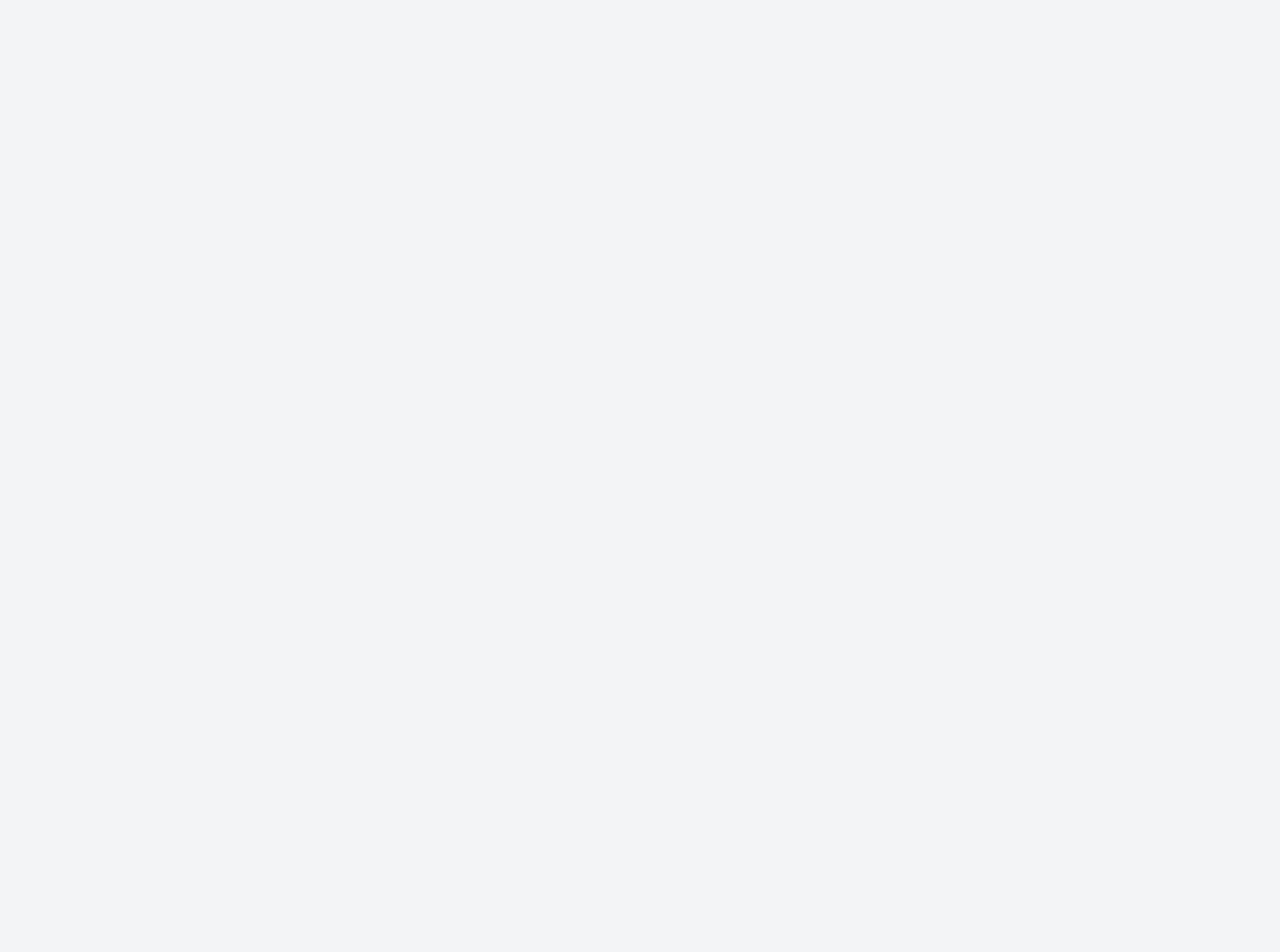
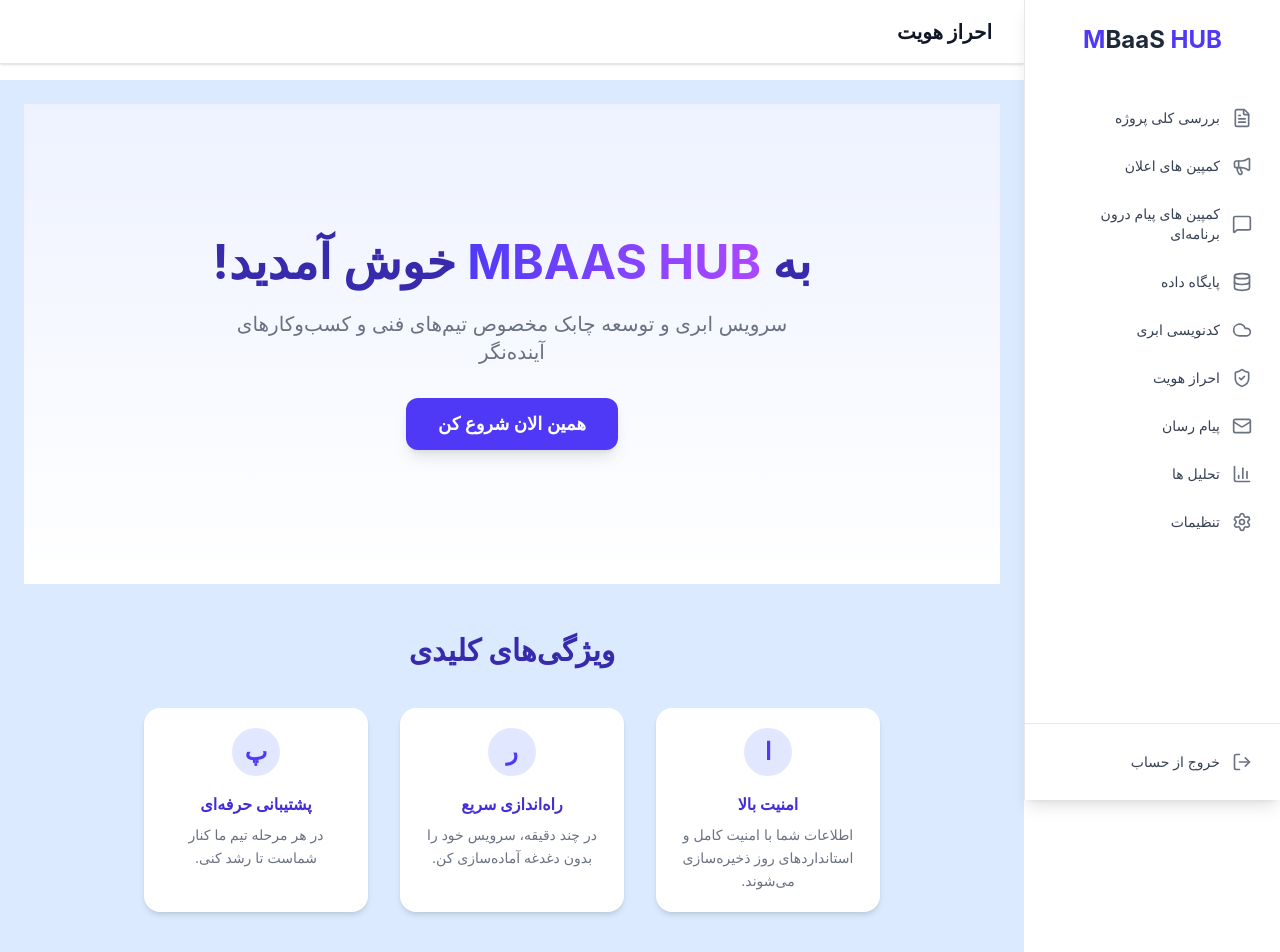
Before and after one commit to KasraJamei/mbaashub-next, a Next.js app: page /main in a window 1280 px wide. Before the commit this address had no page. Shown: the top 952 px of the page. Before the commit the page ends 800 px from the top, so only its background shows below. Built offline with nearby package versions, Linux system fonts and the light colour scheme.

Commit message:
feat: landing pages

```diff
--- /dev/null
+++ b/app/components/LandingFeatures.tsx
@@ -0,0 +1,21 @@
+export default function LandingFeatures() {
+    const features = [
+        { title: "امنیت بالا", desc: "اطلاعات شما با امنیت کامل و استانداردهای روز ذخیره‌سازی می‌شوند." },
+        { title: "راه‌اندازی سریع", desc: "در چند دقیقه، سرویس خود را بدون دغدغه آماده‌سازی کن." },
+        { title: "پشتیبانی حرفه‌ای", desc: "در هر مرحله تیم ما کنار شماست تا رشد کنی." },
+    ];
+    return (
+        <section className="py-12 px-4 max-w-3xl mx-auto">
+            <h2 className="text-2xl sm:text-3xl font-bold text-center mb-10 text-indigo-800">ویژگی‌های کلیدی</h2>
+            <div className="grid gap-8 sm:grid-cols-3">
+                {features.map(f => (
+                    <div key={f.title} className="bg-white rounded-2xl p-5 shadow-md flex flex-col items-center text-center">
+                        <span className="w-12 h-12 bg-indigo-100 rounded-full mb-4 flex items-center justify-center text-indigo-600 font-bold text-2xl">{f.title[0]}</span>
+                        <h3 className="font-bold mb-2 text-indigo-700">{f.title}</h3>
+                        <p className="text-gray-500 text-sm leading-relaxed">{f.desc}</p>
+                    </div>
+                ))}
+            </div>
+        </section>
+    );
+}
--- /dev/null
+++ b/app/components/LandingFooter.tsx
@@ -0,0 +1,7 @@
+export default function LandingFooter() {
+    return (
+        <footer className="text-center pt-10 pb-6 text-gray-400 text-xs">
+            {`© ${new Date().getFullYear()} MBAAS HUB`}
+        </footer>
+    );
+}
--- /dev/null
+++ b/app/components/LandingHero.tsx
@@ -0,0 +1,18 @@
+export default function LandingHero() {
+    return (
+        <section className="min-h-[60vh] flex flex-col justify-center items-center text-center py-14 bg-gradient-to-b from-indigo-50 to-white">
+            <h1 className="text-3xl sm:text-5xl font-bold text-indigo-800 mb-6">
+                به <span className="bg-gradient-to-r from-indigo-600 to-purple-500 bg-clip-text text-transparent">MBAAS HUB</span> خوش آمدید!
+            </h1>
+            <p className="max-w-xl mx-auto text-gray-500 text-lg sm:text-xl mb-8">
+                سرویس ابری و توسعه چابک مخصوص تیم‌های فنی و کسب‌وکارهای آینده‌نگر
+            </p>
+            <a
+                href="/main/dashboard"
+                className="inline-block px-8 py-3 bg-indigo-600 hover:bg-indigo-700 transition rounded-xl text-white font-semibold text-lg shadow-lg"
+            >
+                همین الان شروع کن
+            </a>
+        </section>
+    );
+}
--- a/app/components/Layout/Sidebar.tsx
+++ b/app/components/Layout/Sidebar.tsx
@@ -43,7 +43,7 @@
             {/* Hamburger Button - فقط در موبایل نمایش داده می‌شود */}
             <button
                 onClick={toggleMobileMenu}
-                className="fixed top-4 right-4 z-[60] p-2 rounded-lg bg-white border border-gray-200 shadow-sm md:hidden hover:bg-gray-50 transition-colors"
+                className="fixed top-4 right-4 z-60 p-2 rounded-lg bg-white border border-gray-200 shadow-sm md:hidden hover:bg-gray-50 transition-colors"
                 style={{ cursor: 'pointer' }}
             >
                 {isMobileMenuOpen ? (
@@ -56,7 +56,7 @@
             {/* Backdrop برای موبایل */}
             {isMobileMenuOpen && (
                 <div
-                    className="fixed inset-0 bg-black/40 z-[45] md:hidden"
+                    className="fixed inset-0 bg-black/40 z-45 md:hidden"
                     onClick={closeMobileMenu}
                 />
             )}
--- a/app/contexts/RolesContext.tsx
+++ b/app/contexts/RolesContext.tsx
@@ -31,7 +31,6 @@
     const [roles, setRoles] = useState<Role[]>(defaultRoles);
     const [mounted, setMounted] = useState(false);
 
-    // eslint-disable-next-line react-hooks/exhaustive-deps
     useEffect(() => {
         setMounted(true);
     }, []);
--- a/app/layout.tsx
+++ b/app/layout.tsx
@@ -1,4 +1,3 @@
-// app/layout.tsx
 import React from 'react';
 import './globals.css';
 
--- a/app/main/identity-roles/page.tsx
+++ b/app/main/identity-roles/page.tsx
@@ -282,7 +282,7 @@
             </div>
 
             {showModal && (
-                <div className="fixed inset-0 z-[200] flex items-center justify-center p-3 sm:p-4 bg-black/60 animate-fadeIn backdrop-blur-sm" onClick={handleBackdropClick}>
+                <div className="fixed inset-0 z-200 flex items-center justify-center p-3 sm:p-4 bg-black/60 animate-fadeIn backdrop-blur-sm" onClick={handleBackdropClick}>
                     <div className="bg-white rounded-2xl p-5 sm:p-6 md:p-8 w-full max-w-lg max-h-[90vh] overflow-y-auto shadow-2xl animate-scaleIn">
                         <div className="flex justify-between items-center mb-6 sm:mb-8 pb-3 sm:pb-4 border-b border-gray-100">
                             <div className="flex items-center gap-2 sm:gap-3">
--- a/app/main/identity-users/page.tsx
+++ b/app/main/identity-users/page.tsx
@@ -46,7 +46,6 @@
                 }
             }
         }
-        // eslint-disable-next-line react-hooks/exhaustive-deps
     }, [mounted]);
 
     useEffect(() => {
@@ -272,7 +271,7 @@
             </div>
 
             {showModal && (
-                <div className="fixed inset-0 z-[200] flex items-center justify-center p-3 sm:p-4 bg-black/60 animate-fadeIn backdrop-blur-sm" onClick={handleBackdropClick}>
+                <div className="fixed inset-0 z-200 flex items-center justify-center p-3 sm:p-4 bg-black/60 animate-fadeIn backdrop-blur-sm" onClick={handleBackdropClick}>
                     <div className="bg-white rounded-2xl p-5 sm:p-6 md:p-8 w-full max-w-lg max-h-[90vh] overflow-y-auto shadow-2xl animate-scaleIn">
                         <div className="flex justify-between items-center mb-6 sm:mb-8 pb-3 sm:pb-4 border-b border-gray-100">
                             <div className="flex items-center gap-2 sm:gap-3">
--- a/app/main/layout.tsx
+++ b/app/main/layout.tsx
@@ -1,4 +1,3 @@
-// app/main/layout.tsx
 'use client';
 
 import React from 'react';
@@ -15,10 +14,8 @@
         <RolesProvider>
             <div className="flex min-h-screen bg-white">
                 <Sidebar />
-
                 <div className="flex-1 flex flex-col md:mr-64">
                     <Header />
-
                     <main className="flex-1 pt-20">
                         <div className="bg-blue-100 min-h-[calc(100vh-5rem)] p-6">
                             {children}
--- a/app/main/page.tsx
+++ b/app/main/page.tsx
@@ -1,6 +1,13 @@
-// app/main/page.tsx
-import { redirect } from 'next/navigation';
+import LandingHero from "@/app/components/LandingHero";
+import LandingFeatures from "@/app/components/LandingFeatures";
+import LandingFooter from "@/app/components/LandingFooter";
 
-export default function MainPage() {
-    redirect('/main/dashboard');
+export default function Landing() {
+    return (
+        <main>
+            <LandingHero />
+            <LandingFeatures />
+            <LandingFooter />
+        </main>
+    );
 }
--- a/app/page.tsx
+++ b/app/page.tsx
@@ -1,6 +1,13 @@
-// app/page.tsx
-import { redirect } from 'next/navigation';
+import LandingHero from "@/app/components/LandingHero";
+import LandingFeatures from "@/app/components/LandingFeatures";
+import LandingFooter from "@/app/components/LandingFooter";
 
-export default function RootPage() {
-  redirect('/main/identity-overview');
+export default function HomePage() {
+  return (
+    <main>
+      <LandingHero />
+      <LandingFeatures />
+      <LandingFooter />
+    </main>
+  );
 }
```
